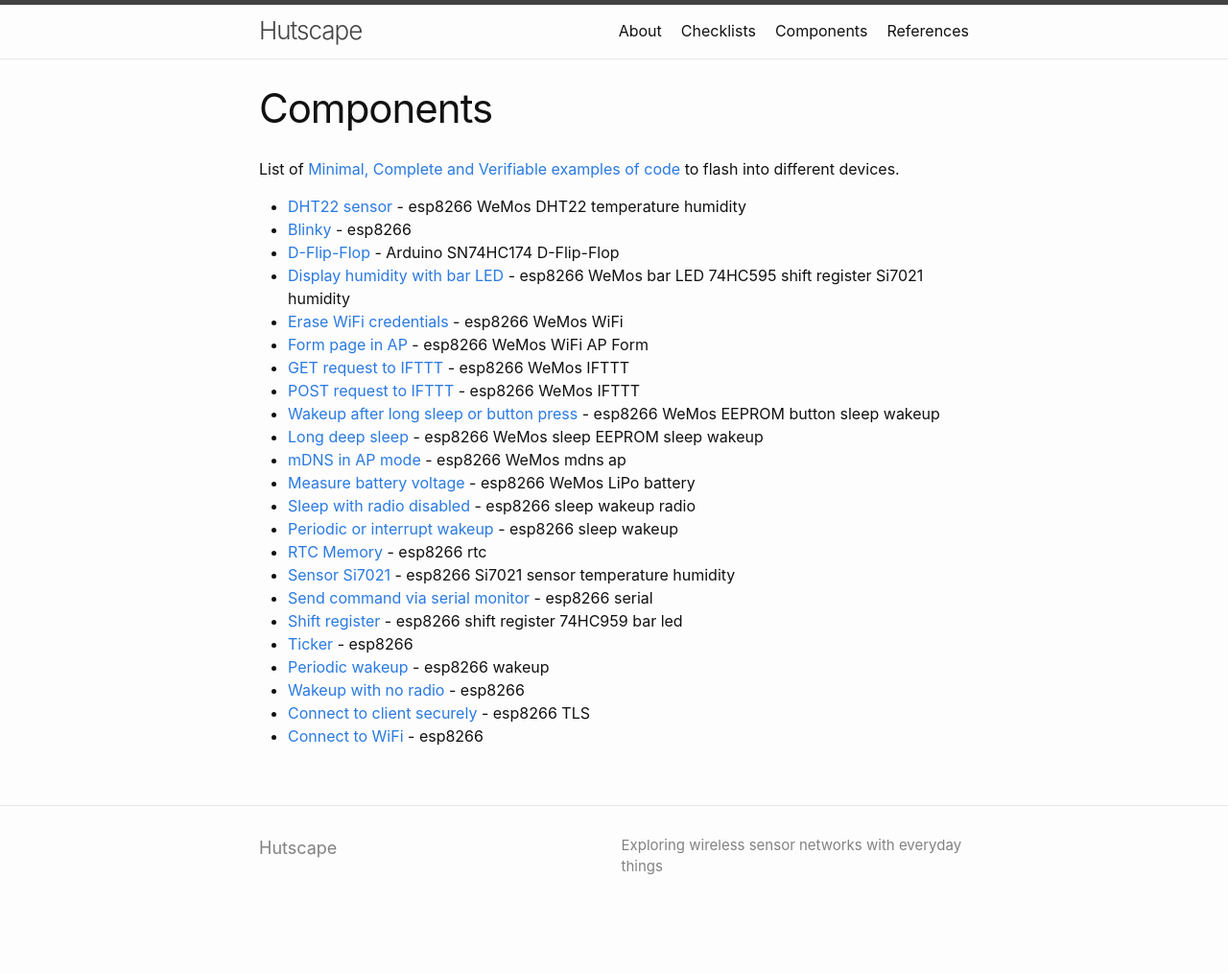
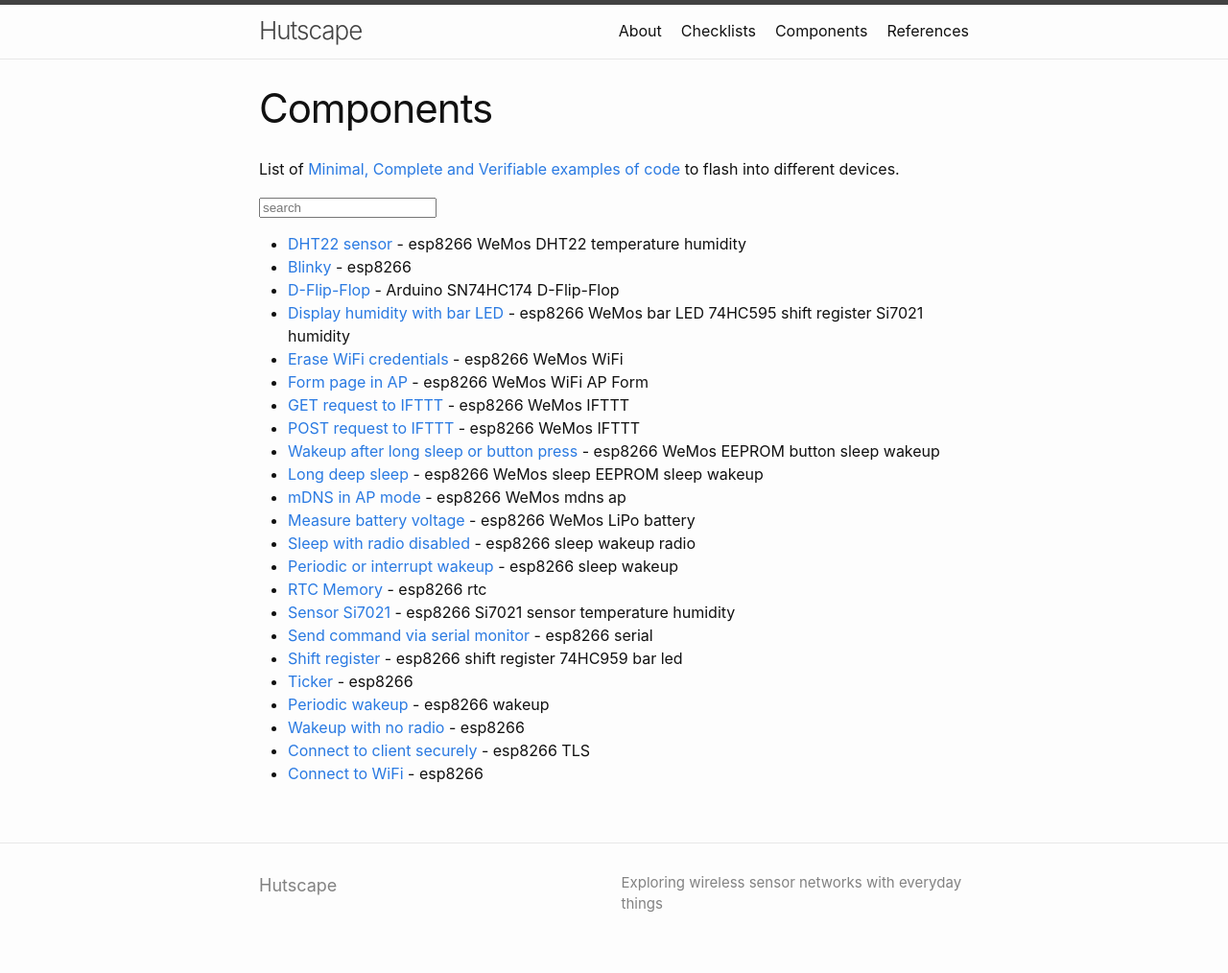
Before and after one commit to hutscape/hutscape.github.io, a Jekyll site: the page built from components.md, in a window 1280 px wide. Shown: the whole page at 96% size. Built offline with Jekyll 4.4.1, drawn with Linux system fonts in a browser that asks for light colours; before the commit the page ends 975 px from its top, so only the background shows below that.

Commit message:
Add search bars for references and components

```diff
--- a/components.md
+++ b/components.md
@@ -6,9 +6,11 @@
 
 List of [Minimal, Complete and Verifiable examples of code](https://stackoverflow.com/help/mcve) to flash into different devices.
 
+<input type="text" placeholder="search" id="search">
+
 <ul>
 {% for component in site.components %}
-  <li>
+  <li class="searchable" data-index="{{ component.title | downcase }} {% for item in component.hardware %}{{ item | downcase }} {% endfor %}">
     <a href="{{ component.url }}">{{ component.title }}</a>
       -
       {% for item in component.hardware %}
```
Also changed, not shown: references.md (+1 -1 lines).
